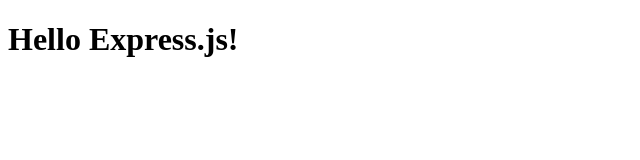
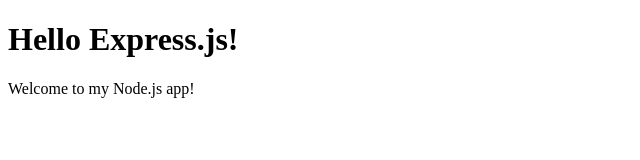
Before and after one commit to CapnSkippy22/web-server, a website: page public/index.html in a window 1280 px wide. Shown: the whole page, without its empty margins (0-640 px from the left). Drawn offline with Linux system fonts and the light colour scheme.

Commit message:
Update to index

```diff
--- a/public/index.html
+++ b/public/index.html
@@ -6,5 +6,6 @@
     </head>
     <body>
         <h1>Hello Express.js!</h1>
+        <p>Welcome to my Node.js app!</p>
     </body>
 </html>
```
